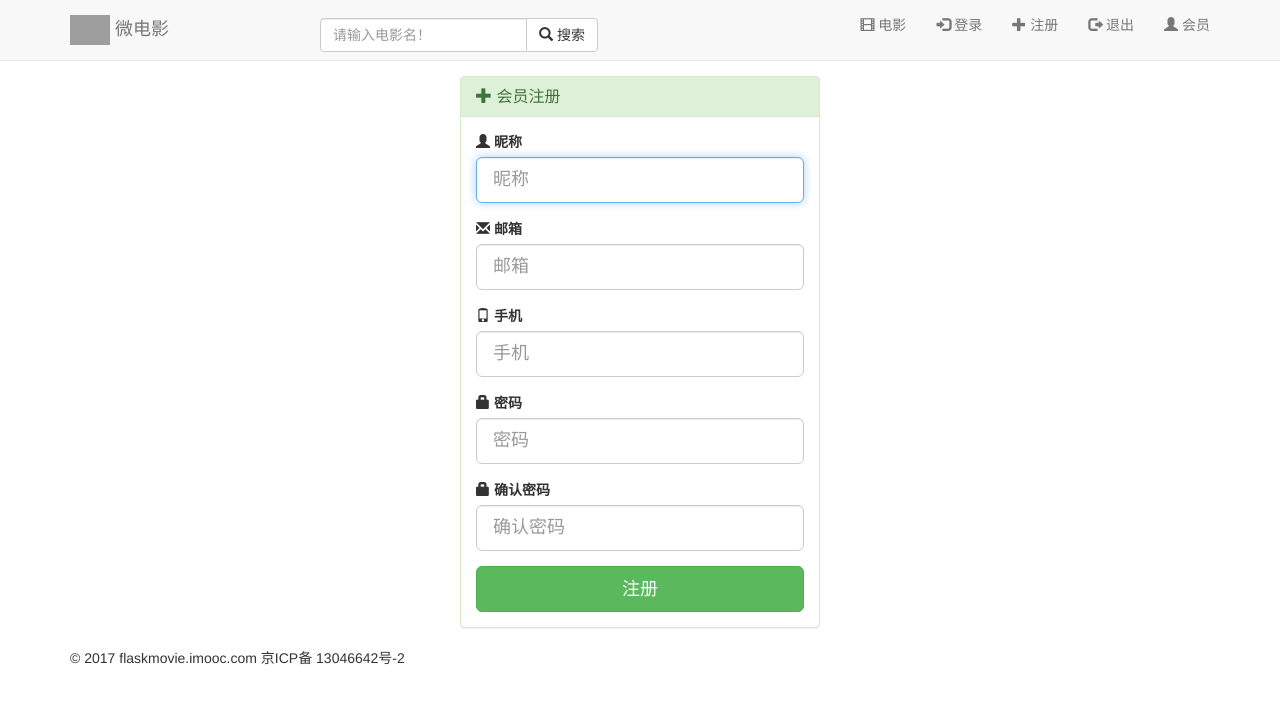
After one commit to PininQ/Flask_movie_project, a Flask app: page /register/ in a window 1280 px wide. The commit adds this page. Shown: the top 704 px of the page. Run offline with Flask 2, Linux system fonts and the light colour scheme; some libraries are stand-ins or nearby versions; grey boxes are pictures that could not be loaded.

Commit message:
会员注册页面的搭建

```diff
--- a/app/home/views.py
+++ b/app/home/views.py
@@ -21,3 +21,9 @@ def login():
 def logout():
     # 重定向到home模块下的登录
     return redirect(url_for('home.login'))
+
+
+# 注册
+@home.route('/register/')
+def register():
+    return render_template('home/register.html')
--- a/app/templates/home/home.html
+++ b/app/templates/home/home.html
@@ -60,7 +60,7 @@
                     <a class="curlink" href="{{ url_for('home.login') }}"><span class="glyphicon glyphicon-log-in"></span>&nbsp;登录</a>
                 </li>
                 <li>
-                    <a class="curlink" href="register.html"><span class="glyphicon glyphicon-plus"></span>&nbsp;注册</a>
+                    <a class="curlink" href="{{ url_for('home.register') }}"><span class="glyphicon glyphicon-plus"></span>&nbsp;注册</a>
                 </li>
                 <li>
                     <a class="curlink" href="{{ url_for('home.logout') }}"><span class="glyphicon glyphicon-log-out"></span>&nbsp;退出</a>
--- /dev/null
+++ b/app/templates/home/register.html
@@ -0,0 +1,45 @@
+{% extends 'home/home.html' %}
+
+{% block content %}
+    <div class="row">
+        <div class="col-md-4 col-md-offset-4">
+            <div class="panel panel-success">
+                <div class="panel-heading">
+                    <h3 class="panel-title"><span class="glyphicon glyphicon-plus"></span>&nbsp;会员注册</h3>
+                </div>
+                <div class="panel-body">
+                    <form role="form">
+                        <fieldset>
+                            <div class="form-group">
+                                <label for="input_name"><span class="glyphicon glyphicon-user"></span>&nbsp;昵称</label>
+                                <input id="input_name" class="form-control input-lg" placeholder="昵称" name="name" type="text" autofocus>
+                            </div>
+                            <div class="col-md-12" id="error_name"></div>
+                            <div class="form-group">
+                                <label for="input_email"><span class="glyphicon glyphicon-envelope"></span>&nbsp;邮箱</label>
+                                <input id="input_email" class="form-control input-lg" placeholder="邮箱" name="email" type="email" autofocus>
+                            </div>
+                            <div class="col-md-12" id="error_email"></div>
+                            <div class="form-group">
+                                <label for="input_phone"><span class="glyphicon glyphicon-phone"></span>&nbsp;手机</label>
+                                <input id="input_phone" class="form-control input-lg" placeholder="手机" name="phone" type="text" autofocus>
+                            </div>
+                            <div class="col-md-12" id="error_phone"></div>
+                            <div class="form-group">
+                                <label for="input_password"><span class="glyphicon glyphicon-lock"></span>&nbsp;密码</label>
+                                <input id="input_password" class="form-control input-lg" placeholder="密码" name="password" type="password" value="">
+                            </div>
+                            <div class="col-md-12" id="error_password"></div>
+                            <div class="form-group">
+                                <label for="input_repassword"><span class="glyphicon glyphicon-lock"></span>&nbsp;确认密码</label>
+                                <input id="input_repassword" class="form-control input-lg" placeholder="确认密码" name="repassword" type="password" value="">
+                            </div>
+                            <div class="col-md-12" id="error_repassword"></div>
+                            <a href="user.html" class="btn btn-lg btn-success btn-block">注册</a>
+                        </fieldset>
+                    </form>
+                </div>
+            </div>
+        </div>
+    </div>
+{% endblock %}
```
